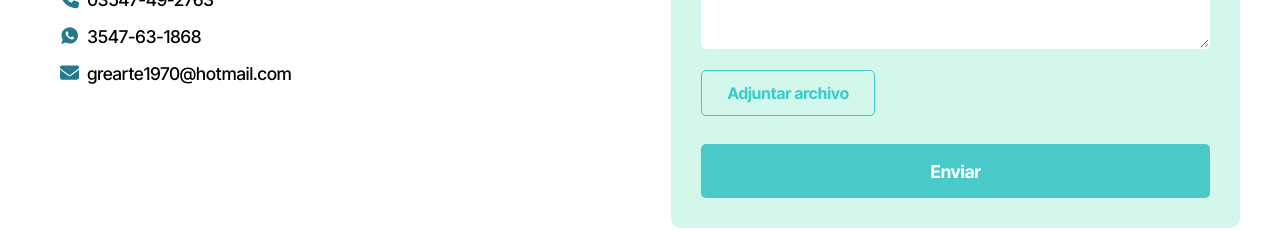
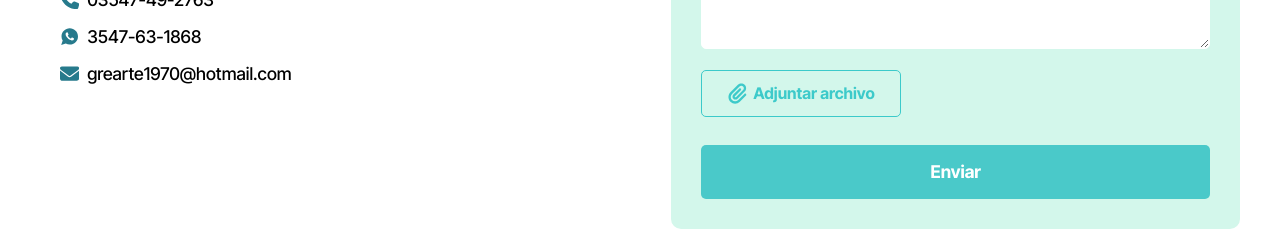
Before and after one commit to cantariniwebdev/GRLab-final-, a React (Vite) app in the folder frontend/: page /contact in a window 1280 px wide. Shown: the part 1020-1250 px from the top of the page. Built offline with nearby package versions, Linux system fonts and the light colour scheme.

Commit message:
PaperClip

```diff
--- a/frontend/src/App.css
+++ b/frontend/src/App.css
@@ -866,7 +866,10 @@ form button:hover {
 }
 
 .input-file-label {
-  display: inline-block;
+  display: flex;
+  align-items: center;
+  justify-content: center;
+  gap: 5px;
   padding: 12px 25px;
   background-color: transparent;
   border: solid 1px #3ccaca;
@@ -876,6 +879,10 @@ form button:hover {
   font-weight: bold;
   border-radius: 5px;
   cursor: pointer;
+}
+
+.attach{
+  font-size: 1.3rem;
 }
 
 .input-file-label:hover {
--- a/frontend/src/components/Form.jsx
+++ b/frontend/src/components/Form.jsx
@@ -1,4 +1,5 @@
 import { useState } from "react";
+import { FaPaperclip } from "react-icons/fa6";
 
 const Form = () => {
   const [formData, setFormData] = useState({
@@ -113,7 +114,8 @@ const Form = () => {
 
       <div className="input-file-wrapper">
         <label className="input-file-label" htmlFor="files">
-          Adjuntar archivo
+        <FaPaperclip className="attach" />
+         Adjuntar archivo
         </label>
         <input
           type="file"
```
